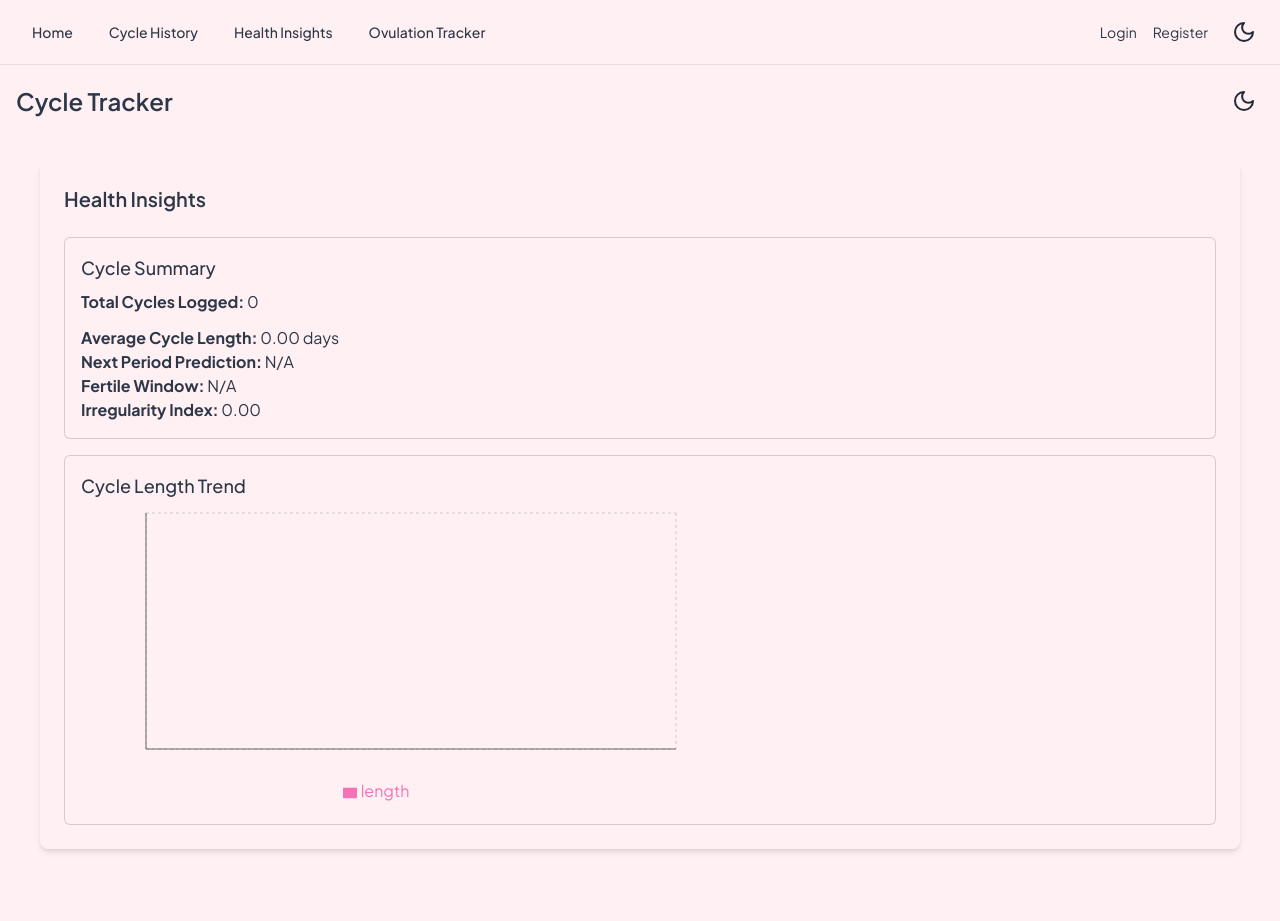
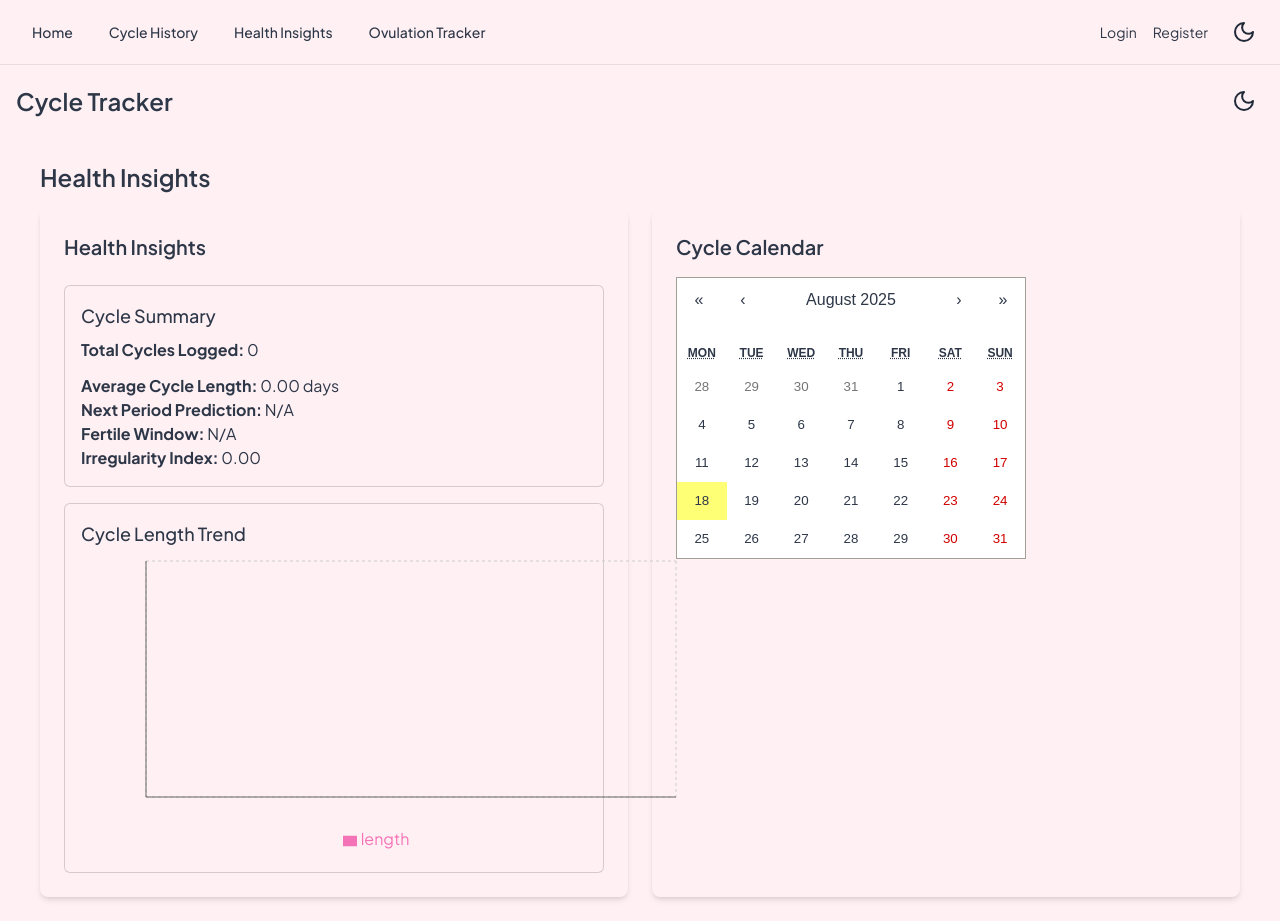
Before and after one commit to shem958/cycle-tracking, a Next.js app: page /insights in a window 1280 px wide. Before the commit the page ends 873 px from the top, so only its background shows below. Built offline with nearby package versions, Linux system fonts and the light colour scheme.

Commit message:
feat: implement cycle fetching and calendar display in HealthInsightsPage

```diff
--- a/src/app/insights/page.js
+++ b/src/app/insights/page.js
@@ -1,12 +1,39 @@
-// src/app/insights/page.js
+"use client";
+import { useEffect } from "react";
 import HealthInsights from "@/app/components/HealthInsights";
+import Calendar from "react-calendar";
+import { useAppContext } from "@/app/context/AppContext";
+import "react-calendar/dist/Calendar.css";
 
 export default function HealthInsightsPage() {
-  const cycles = []; // Replace with actual cycle data if available
+  const { cycles, fetchCycles } = useAppContext();
+
+  useEffect(() => {
+    fetchCycles();
+  }, [fetchCycles]);
+
+  const tileContent = ({ date }) => {
+    const cycle = cycles.find(
+      (c) => new Date(c.startDate).toDateString() === date.toDateString()
+    );
+    return cycle ? <p className="text-pink-500 font-bold">●</p> : null;
+  };
 
   return (
     <div className="p-6">
-      <HealthInsights cycles={cycles} />
+      <h1 className="text-2xl font-semibold mb-4">Health Insights</h1>
+      <div className="grid md:grid-cols-2 gap-6">
+        <HealthInsights />
+        <div className="bg-background p-6 rounded-lg shadow-md">
+          <h2 className="text-xl font-semibold mb-4 text-foreground">
+            Cycle Calendar
+          </h2>
+          <Calendar
+            tileContent={tileContent}
+            className="border-none bg-transparent"
+          />
+        </div>
+      </div>
     </div>
   );
 }
```
